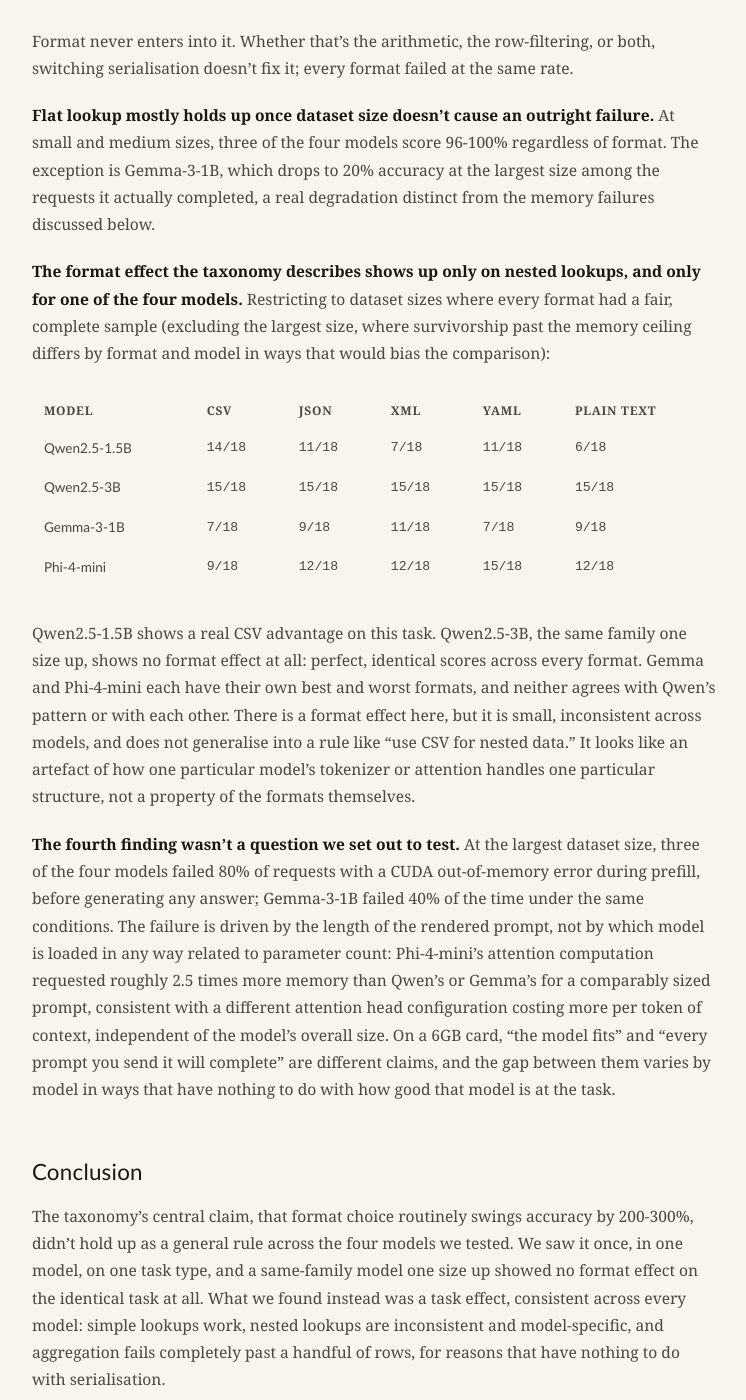
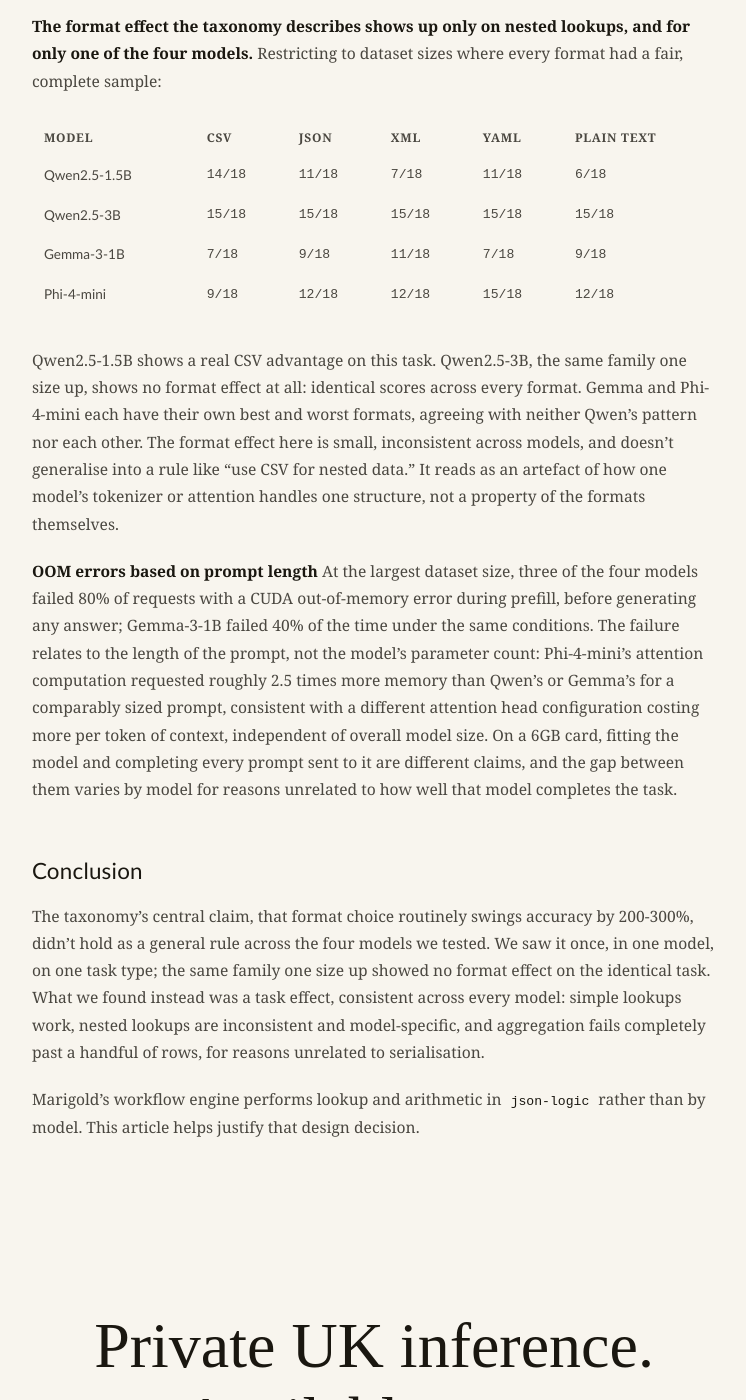
Before and after one commit to bayinfosys/marigold-web, a Jekyll site: the page built from blog/_posts/2026-06-22-llm-formatting.md, in a window 1280 px wide and 1400 px high, scrolled down 2545 px. Shown: the whole window, without its empty margins (266-1012 px from the left). Built offline with Jekyll 4.4.1, drawn with Linux system fonts in a browser that asks for light colours; some web fonts are replaced; a style sheet for code colours, icons or effects is not loaded; some of the changed text lies outside the part shown.

Commit message:
fix: llm formattign

```diff
--- a/blog/_posts/2026-06-22-llm-formatting.md
+++ b/blog/_posts/2026-06-22-llm-formatting.md
@@ -27,29 +27,29 @@
 
 # Format Doesn't Matter. The Task Does.
 
-A [recent piece on LLM data formatting](https://bayinformationsystems.substack.com/p/llm-data-formatting-choices-a-taxonomy) argues that swapping a prompt's data between JSON, XML, YAML, and CSV can move accuracy by 200-300% on the same task, and that picking the right format is one of the highest-leverage decisions in prompt design. We built a benchmark to test that claim directly, across four small open models. The format effect is real, but small and inconsistent. A different variable, the kind of question being asked, turned out to matter far more, and it broke the same way for every model we tested.
+A [recent piece on LLM data formatting](https://bayinformationsystems.substack.com/p/llm-data-formatting-choices-a-taxonomy) argues that swapping a prompt's data between JSON, XML, YAML, and CSV can move accuracy by 200-300% on the same task, and that format choice is one of the highest-leverage decisions in prompt design. We built a benchmark to test that directly, across four small open models. The format effect is real, but small and inconsistent. A different variable, the kind of question being asked, mattered far more, and it broke the same way for every model we tested.
 
 ## Motivation
 
-The taxonomy's claim is specific enough to test: hold the data constant, vary only the serialisation, and measure accuracy. We wanted real numbers, not anecdote, and we wanted them across more than one model, since a finding that only holds for one architecture isn't a finding about formats, it's a finding about that model.
+The taxonomy's claim is specific enough to test: hold the data constant, vary only the serialisation, and measure accuracy. We wanted numbers across more than one model, since a finding that only holds for one architecture is a finding about that model, not about formats.
 
-This also bears directly on how we build Marigold's workflow features. Where a workflow needs a lookup or a sum over structured data, we run that step in Python rather than asking the model to do arithmetic over serialised text. If the failure mode below is real and general, that design choice is doing more work than we'd assumed, and the format question becomes secondary to a more basic one: which operations should never be the model's job in the first place.
+This also bears on how we built Marigold's workflow features: Where a workflow needs a lookup or a sum over structured data, we run that step in Python rather than asking the model to do arithmetic over serialised text.
 
 ## Methodology
 
 A synthetic dataset of companies, each with a name, revenue, category, and a list of offices, gets rendered into five formats (JSON, XML, YAML, CSV, plain text) from the same underlying data, so any accuracy difference is attributable to format, not content. Three task types are asked of every format, at three dataset sizes (5, 25, and 100 companies):
 
 - **Flat lookup**: "What is the revenue of Company_0014? Answer with only the number." One field, one record, no structure to traverse.
-- **Nested lookup**: "For Company_0014, what is the city of its second office? Answer with only the city name." Requires finding the right record, then the right item inside a list belonging to that record.
-- **Aggregation**: "What is the total revenue of all companies in the logistics category? Answer with only the number." Requires finding every record matching a filter, then summing a field across all of them.
+- **Nested lookup**: "For Company_0014, what is the city of its second office? Answer with only the city name." Finding the right record, then the right item inside a list belonging to that record.
+- **Aggregation**: "What is the total revenue of all companies in the logistics category? Answer with only the number." Finding every record matching a filter, then summing a field across all of them.
 
-Aggregation needs a specific justification, because it asks a model to do something it's already known to be unreliable at: arithmetic. That's deliberate, not an oversight, but it means the task tests two abilities at once, filtering the right rows and summing them, and a wrong answer doesn't say which one failed. The clearest evidence in our results is a row where the correct total was zero, because no companies matched the category, and the model still returned a large, specific, wrong number. That's not a rounding error or an off-by-one sum; the model never correctly identified that the category was empty. Whatever else aggregation is measuring, at least some of its failures are retrieval failures wearing an arithmetic costume, and that's the more interesting half of the result.
+Aggregation asks a model to do something known to be unreliable: arithmetic. The task tests two abilities at once, filtering the right rows and summing them, and a wrong answer doesn't say which one failed. The clearest evidence in our results is a row where the correct total was zero, because no companies matched the category, and the model returned a large, specific, wrong number anyway. Some of aggregation's failures are retrieval failures dressed as arithmetic.
 
 Answers are scored by exact match against ground truth computed directly from the data, not by re-parsing the model's own output.
 
-Four models ran the full sweep: Qwen2.5-1.5B-Instruct, Qwen2.5-3B-Instruct, Gemma-3-1B-IT, and Phi-4-mini-instruct, all served through Marigold on a single 6GB GPU. At the largest dataset size, a meaningful share of requests failed outright with a CUDA out-of-memory error before the model produced any answer, a hardware result in its own right, covered below. Every accuracy figure that follows excludes those failed calls from its denominator: a request that never completed is a different outcome from one that completed and got the wrong answer, and collapsing the two would understate how well these models do once they actually have the prompt in front of them.
+Four models ran the full sweep: Qwen2.5-1.5B-Instruct, Qwen2.5-3B-Instruct, Gemma-3-1B-IT, and Phi-4-mini-instruct, all served through Marigold on a single 6GB GPU. At the largest dataset size, a meaningful share of requests failed outright with a CUDA out-of-memory error before the model produced any answer, a hardware result covered below. Every accuracy figure that follows excludes those failed calls from its denominator. A request that never completed is different from a wrong answer.
 
-Code and full results: [github.com/bayinfosys/marigold-providers](https://github.com/bayinfosys/marigold-providers), under `format-bench`.
+Code and full results: [github.com/bayinfosys/marigold-benchmarks](https://github.com/bayinfosys/marigold-benchmarks), under `llm-formating`.
 
 ## Results
 
@@ -62,11 +62,11 @@
 | Gemma-3-1B | 0 | 120 |
 | Phi-4-mini | 0 | 90 |
 
-Format never enters into it. Whether that's the arithmetic, the row-filtering, or both, switching serialisation doesn't fix it; every format failed at the same rate.
+Changing serialisation method had no effect on the error; every format failed at the same rate.
 
-**Flat lookup mostly holds up once dataset size doesn't cause an outright failure.** At small and medium sizes, three of the four models score 96-100% regardless of format. The exception is Gemma-3-1B, which drops to 20% accuracy at the largest size among the requests it actually completed, a real degradation distinct from the memory failures discussed below.
+**Flat lookup mostly holds up once dataset size doesn't cause an outright failure.** At small and medium sizes, three of the four models score 96-100% regardless of format. The exception is Gemma-3-1B, which drops to 20% accuracy at the largest size among the requests it completed.
 
-**The format effect the taxonomy describes shows up only on nested lookups, and only for one of the four models.** Restricting to dataset sizes where every format had a fair, complete sample (excluding the largest size, where survivorship past the memory ceiling differs by format and model in ways that would bias the comparison):
+**The format effect the taxonomy describes shows up only on nested lookups, and for only one of the four models.** Restricting to dataset sizes where every format had a fair, complete sample:
 
 | Model | CSV | JSON | XML | YAML | Plain text |
 |---|---|---|---|---|---|
@@ -75,12 +75,12 @@
 | Gemma-3-1B | 7/18 | 9/18 | 11/18 | 7/18 | 9/18 |
 | Phi-4-mini | 9/18 | 12/18 | 12/18 | 15/18 | 12/18 |
 
-Qwen2.5-1.5B shows a real CSV advantage on this task. Qwen2.5-3B, the same family one size up, shows no format effect at all: perfect, identical scores across every format. Gemma and Phi-4-mini each have their own best and worst formats, and neither agrees with Qwen's pattern or with each other. There is a format effect here, but it is small, inconsistent across models, and does not generalise into a rule like "use CSV for nested data." It looks like an artefact of how one particular model's tokenizer or attention handles one particular structure, not a property of the formats themselves.
+Qwen2.5-1.5B shows a real CSV advantage on this task. Qwen2.5-3B, the same family one size up, shows no format effect at all: identical scores across every format. Gemma and Phi-4-mini each have their own best and worst formats, agreeing with neither Qwen's pattern nor each other. The format effect here is small, inconsistent across models, and doesn't generalise into a rule like "use CSV for nested data." It reads as an artefact of how one model's tokenizer or attention handles one structure, not a property of the formats themselves.
 
-**The fourth finding wasn't a question we set out to test.** At the largest dataset size, three of the four models failed 80% of requests with a CUDA out-of-memory error during prefill, before generating any answer; Gemma-3-1B failed 40% of the time under the same conditions. The failure is driven by the length of the rendered prompt, not by which model is loaded in any way related to parameter count: Phi-4-mini's attention computation requested roughly 2.5 times more memory than Qwen's or Gemma's for a comparably sized prompt, consistent with a different attention head configuration costing more per token of context, independent of the model's overall size. On a 6GB card, "the model fits" and "every prompt you send it will complete" are different claims, and the gap between them varies by model in ways that have nothing to do with how good that model is at the task.
+**OOM errors based on prompt length** At the largest dataset size, three of the four models failed 80% of requests with a CUDA out-of-memory error during prefill, before generating any answer; Gemma-3-1B failed 40% of the time under the same conditions. The failure relates to the length of the prompt, not the model's parameter count: Phi-4-mini's attention computation requested roughly 2.5 times more memory than Qwen's or Gemma's for a comparably sized prompt, consistent with a different attention head configuration costing more per token of context, independent of overall model size. On a 6GB card, fitting the model and completing every prompt sent to it are different claims, and the gap between them varies by model for reasons unrelated to how well that model completes the task.
 
 ## Conclusion
 
-The taxonomy's central claim, that format choice routinely swings accuracy by 200-300%, didn't hold up as a general rule across the four models we tested. We saw it once, in one model, on one task type, and a same-family model one size up showed no format effect on the identical task at all. What we found instead was a task effect, consistent across every model: simple lookups work, nested lookups are inconsistent and model-specific, and aggregation fails completely past a handful of rows, for reasons that have nothing to do with serialisation.
+The taxonomy's central claim, that format choice routinely swings accuracy by 200-300%, didn't hold as a general rule across the four models we tested. We saw it once, in one model, on one task type; the same family one size up showed no format effect on the identical task. What we found instead was a task effect, consistent across every model: simple lookups work, nested lookups are inconsistent and model-specific, and aggregation fails completely past a handful of rows, for reasons unrelated to serialisation.
 
-That's the stronger argument for keeping lookups and sums out of the model's hands. Marigold's workflow engine does that arithmetic in Python rather than asking a model to retrieve and total values from serialised context, and this data is a direct measurement of the failure mode that design avoids: not a format problem you could fix by switching to a different one, but an operation these models don't reliably do at all once the dataset has any real size to it.
+Marigold's workflow engine performs lookup and arithmetic in `json-logic` rather than by model. This article helps justify that design decision.
```
